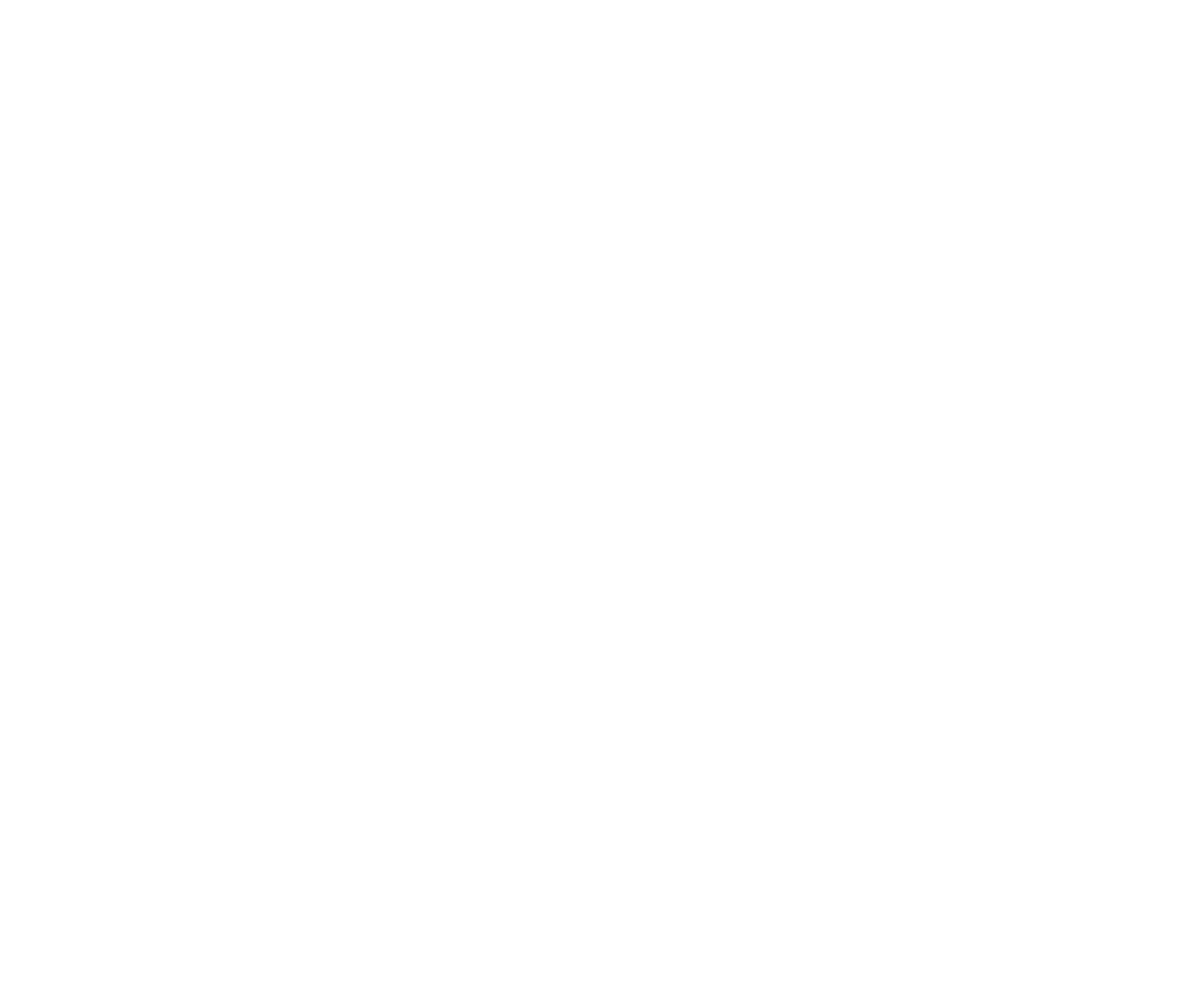
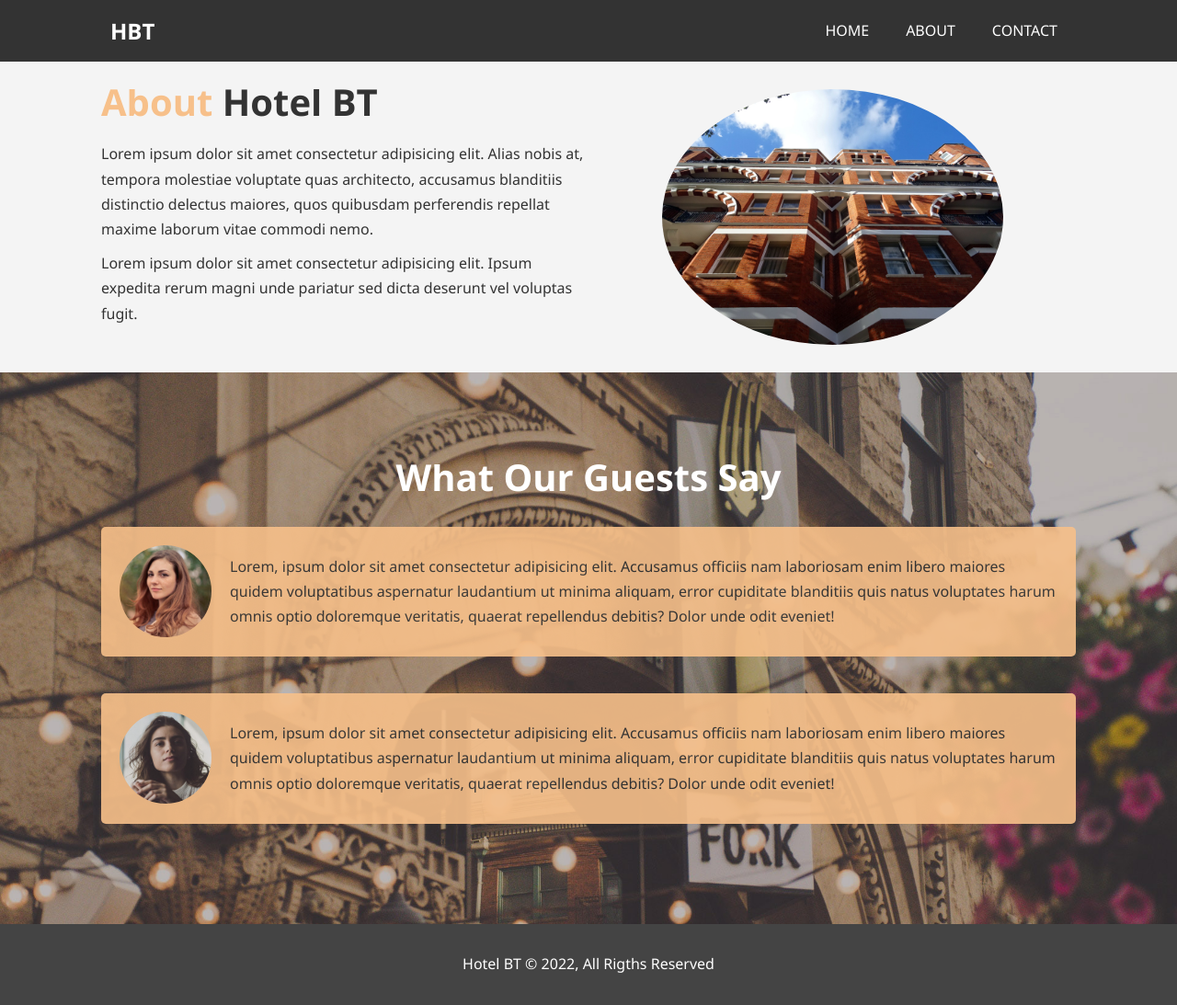
Before and after one commit to anairamoki/htmlCssJs, a plain HTML site: page hotel/about.html in a window 1280 px wide. Shown: the whole page at 92% size. Before the commit the page ends 800 px from the top, so only its background shows below. Drawn offline with Linux system fonts and the light colour scheme.

Commit message:
about page added

```diff
--- a/hotel/about.html
+++ b/hotel/about.html
@@ -0,0 +1,58 @@
+<!DOCTYPE html>
+<html lang="en">
+<head>
+  <meta charset="UTF-8">
+  <meta http-equiv="X-UA-Compatible" content="IE=edge">
+  <meta name="viewport" content="width=device-width, initial-scale=1.0">
+  <meta name="description" content="Welcome to the most extraordinary hotel in Boston">
+  <meta name="keywords" content="hotel, boston hotel, new england hotel">
+  <link rel="stylesheet" href="css/style.css">
+  <title>Hotel BT | About</title>
+</head>
+<body>
+  <header>
+    <nav id="navbar">
+      <div class="container">
+        <h1 class="logo"><a href="index.html">HBT</a></h1>
+        <ul>
+          <li><a href="index.html">Home</a></li>
+          <li><a class="current" href="about.html">About</a></li>
+          <li><a href="contact.html">Contact</a> </li>
+        </ul>
+      </div>
+    </nav>
+  </header>
+  <!-- About Info -->
+  <section id="about-info" class="bg-light py-3">
+    <div class="container">
+      <div class="info-left">
+        <h1 class="l-heading"><span class="text-primary">About </span>Hotel BT</h1>
+        <p>Lorem ipsum dolor sit amet consectetur adipisicing elit. Alias nobis at, tempora molestiae voluptate quas architecto, accusamus blanditiis distinctio delectus maiores, quos quibusdam perferendis repellat maxime laborum vitae commodi nemo.</p>
+        <p>Lorem ipsum dolor sit amet consectetur adipisicing elit. Ipsum expedita rerum magni unde pariatur sed dicta deserunt vel voluptas fugit.</p>
+      </div>
+      <div class="info-right">
+        <img src="./img/photo-2.jpg" alt="hotel">
+
+      </div>
+    </div>
+  </section>
+
+  <div class="clr"></div>
+  <section id="testimonials" class="py-3">
+    <div class="container">
+      <h2 class="l-heading">What Our Guests Say</h2>
+      <div class="testimonials bg-primary">
+        <img src="./img/person-1.jpg" alt="person 1">
+        <p>Lorem, ipsum dolor sit amet consectetur adipisicing elit. Accusamus officiis nam laboriosam enim libero maiores quidem voluptatibus aspernatur laudantium ut minima aliquam, error cupiditate blanditiis quis natus voluptates harum omnis optio doloremque veritatis, quaerat repellendus debitis? Dolor unde odit eveniet!</p>
+      </div>
+      <div class="testimonials bg-primary">
+        <img src="./img/person-2.jpg" alt="person 2">
+        <p>Lorem, ipsum dolor sit amet consectetur adipisicing elit. Accusamus officiis nam laboriosam enim libero maiores quidem voluptatibus aspernatur laudantium ut minima aliquam, error cupiditate blanditiis quis natus voluptates harum omnis optio doloremque veritatis, quaerat repellendus debitis? Dolor unde odit eveniet!</p>
+      </div>
+    </div>
+  </section>
+  <footer id="main-footer">
+    <p>Hotel BT &copy; 2022, All Rigths Reserved</p>
+  </footer>
+</body>
+</html>
--- a/hotel/css/style.css
+++ b/hotel/css/style.css
@@ -62,9 +62,19 @@ p{
   color: #333;
 }
 .bg-primary{
-  background: #333;
-  color: #f7c08a;
+  background: #f7c08a;
+  color: #333;
 }
+.clr{
+  clear: both;
+}
+.l-heading{
+  font-size: 40px;
+}
+/* Padding - Utility */
+.py-1{ padding: 10px 0; }
+.py-2{ padding: 20px 0; }
+.py-3{ padding: 30px 0; }
 /* navbar */
 #navbar{
   background: #333;
@@ -135,3 +145,66 @@ p{
 #home-info .info-content p{
   padding-bottom: 30px;
 }
+/* Features */
+.box{
+  float:left;
+  width:33.3%;
+  padding: 50px;
+  text-align: center;
+}
+.box i{
+  margin-bottom: 10px;
+}
+/* About Page */
+#about-info .info-right{
+  float:right;
+  width: 50%;
+  min-height: 100%;
+}
+#about-info .info-right img{
+  display: block;
+  margin: auto;
+  width: 70%;
+  border-radius: 50%;
+}
+#about-info .info-left{
+  float: left;
+  width: 50%;
+  min-height: 100%;
+}
+/* Testimonials */
+#testimonials{
+  height: 600px;
+  background: url('../img/test-bg.jpg') no-repeat center center/cover;
+  padding-top: 100px;
+}
+#testimonials h2{
+  color:#fff;
+  text-align: center;
+  padding-bottom: 40px;
+}
+#testimonials .testimonials{
+  padding: 20px;
+  margin-bottom: 40px;
+  border-radius: 5px;
+  opacity: 0.9;
+}
+#testimonials .testimonials img{
+  width: 100px;
+  float: left;
+  margin-right: 20px;
+  border-radius: 50%;
+}
+
+
+
+
+
+
+/* footer */
+#main-footer{
+  text-align: center;
+  background: #444;
+  color: #fff;
+  padding: 20px;
+}
```
Also changed, not shown: hotel/index.html (+23 -1 lines).
